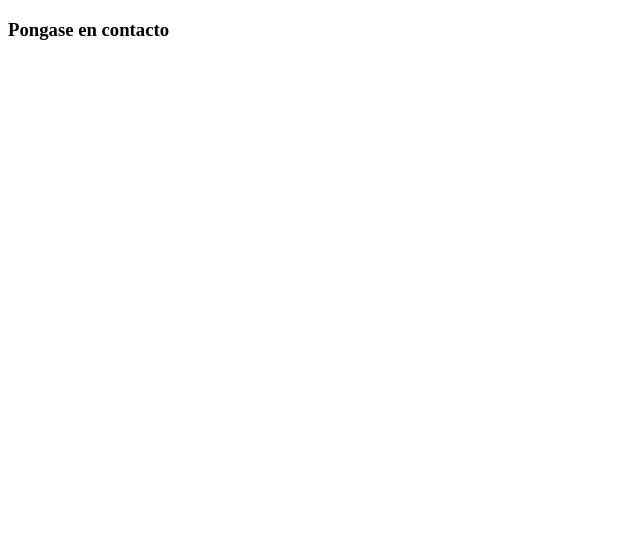
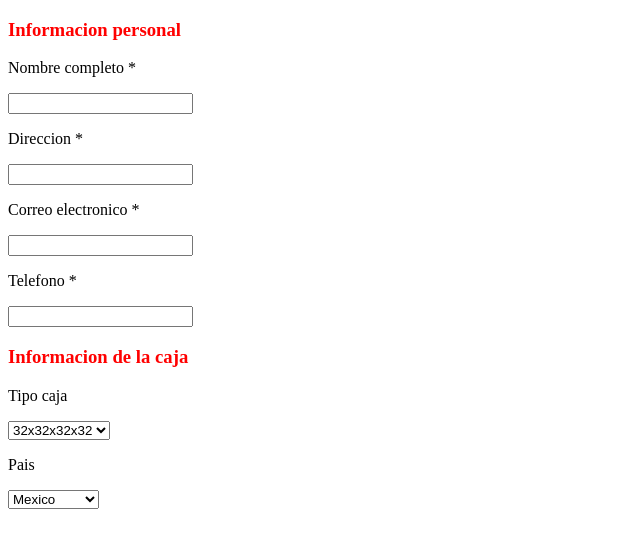
Before and after one commit to Xserrano02/cargo-premire, a React (Create React App) app: page /contacto in a window 1280 px wide. Shown: the top 548 px of the page, without its empty margins (0-640 px from the left). Built offline with nearby package versions, Linux system fonts and the light colour scheme.

Commit message:
Campos formulario

```diff
--- a/src/Screens/FormContact.js
+++ b/src/Screens/FormContact.js
@@ -1,9 +1,75 @@
 import React from 'react'
+import '../estilos/form.css'
 
 export default function HomePage() {
-  return (
-    <div>
-      <h3>Pongase en contacto</h3>
-    </div>
-  )
+    return (
+        <div>
+            <div className='conatiner-logo'>
+
+            </div>
+
+            <div className='conatiner-formulario'>
+                <h3>Informacion personal</h3>
+
+                <form>
+                    <div className='container-infoperso'>
+
+                        <div className='nombres'>
+                            <p>Nombre completo *</p>
+                            <input type='text' required />
+                        </div>
+
+                        <div className='Direccion'>
+                            <p>Direccion *</p>
+                            <input type='text' required />
+                        </div>
+
+                        <div>
+
+                            <div className='Correo'>
+                                <p>Correo electronico *</p>
+                                <input type='text' required />
+                            </div>
+
+
+                            <div className='Telefono'>
+                                <p>Telefono *</p>
+                                <input type='text' required />
+                            </div>
+
+                        </div>
+
+                    </div>
+
+                    <div className='info-caja'>
+                        <h3>Informacion de la caja</h3>
+
+                        <div className='conatiner-caja'>
+
+                            <div className='tipo-caja'>
+                                <p>Tipo caja</p>
+                                <select name="select">
+                                    <option value="value1">28x28x28</option>
+                                    <option value="value2" selected>32x32x32x32</option>
+                                    <option value="value3">48x48x48x48</option>
+                                </select>
+                            </div>
+
+                            <div className='pais'>
+                                <p>Pais</p>
+                                <select name="select">
+                                    <option value="value1">El Salvador</option>
+                                    <option value="value2" selected>Mexico</option>
+                                    <option value="value3">Colombia</option>
+                                </select>
+                            </div>
+
+                        </div>
+
+                    </div>
+
+                </form>
+            </div>
+        </div>
+    )
 }
--- /dev/null
+++ b/src/estilos/form.css
@@ -0,0 +1,3 @@
+h3{
+    color: red;
+}
```
